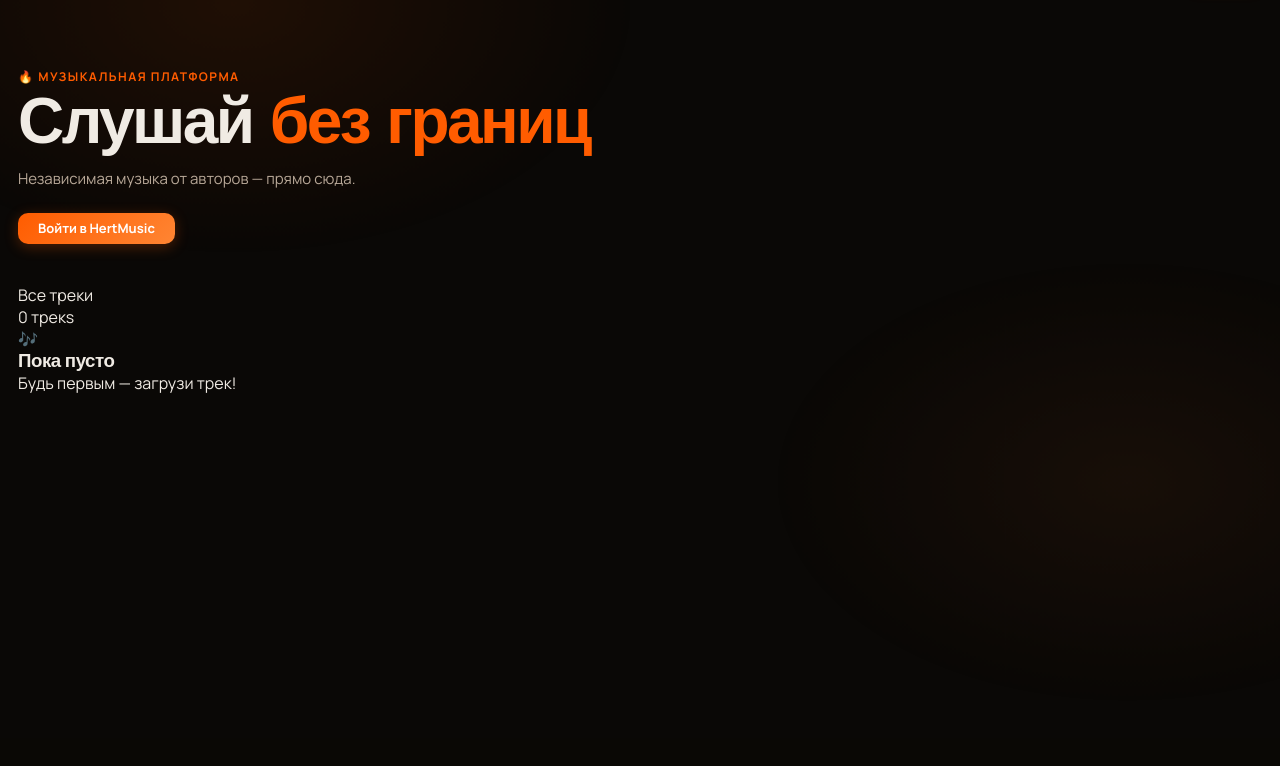
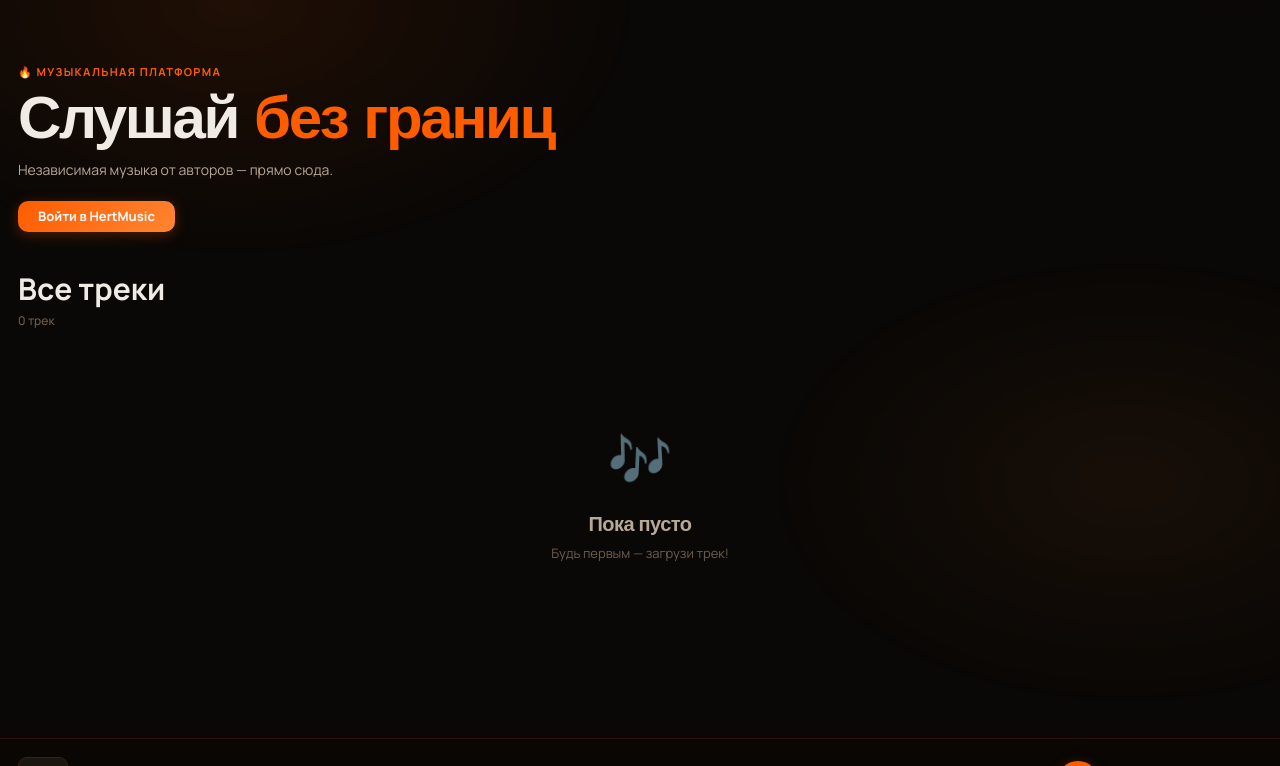
Before and after one commit to zawarkayt/hertmusic, a Flask app: page / in a window 1280 px wide. Shown: the part 62-828 px from the top of the page. Before the commit the page ends 562 px from the top, so only its background shows below. Run offline with Flask 3, Linux system fonts and the light colour scheme.

Commit message:
so i updated css

```diff
--- a/templates/index.html
+++ b/templates/index.html
@@ -1,127 +1,38 @@
 {% extends "base.html" %}
 {% block title %}HertMusic — Слушай всё{% endblock %}
-
-{% block extra_head %}
-<style>
-  .hero {
-    display: flex;
-    flex-direction: column;
-    gap: 4px;
-    margin-bottom: 40px;
-    padding: 40px 0 0;
-  }
-  .hero-eyebrow {
-    font-size: 12px;
-    font-weight: 700;
-    text-transform: uppercase;
-    letter-spacing: 0.12em;
-    color: var(--orange);
-  }
-  .hero-title {
-    font-size: clamp(36px, 7vw, 64px);
-    font-weight: 800;
-    line-height: 1.05;
-    letter-spacing: -0.04em;
-  }
-  .hero-title span { color: var(--orange); }
-  .hero-sub {
-    font-size: 15px;
-    color: var(--text-2);
-    margin-top: 8px;
-    font-weight: 400;
-  }
-  .hero-actions {
-    display: flex;
-    gap: 10px;
-    margin-top: 20px;
-    flex-wrap: wrap;
-  }
-
-  /* ── Equalizer animation on playing card ── */
-  .eq-bars {
-    position: absolute;
-    inset: 0;
-    display: flex;
-    align-items: flex-end;
-    justify-content: center;
-    gap: 3px;
-    padding: 16px;
-    background: rgba(0,0,0,0.55);
-    opacity: 0;
-    transition: opacity 0.2s;
-  }
-  .song-card.playing .eq-bars { opacity: 1; }
-  .eq-bar {
-    width: 4px;
-    background: var(--orange);
-    border-radius: 2px;
-    animation: eqBounce 0.6s ease-in-out infinite alternate;
-  }
-  .eq-bar:nth-child(1) { animation-delay: 0s; }
-  .eq-bar:nth-child(2) { animation-delay: 0.1s; }
-  .eq-bar:nth-child(3) { animation-delay: 0.2s; }
-  .eq-bar:nth-child(4) { animation-delay: 0.05s; }
-  @keyframes eqBounce {
-    from { height: 6px; }
-    to { height: 28px; }
-  }
-
-  /* ── Staggered card animation ── */
-  .song-card {
-    animation: cardIn 0.4s ease both;
-  }
-  @keyframes cardIn {
-    from { opacity: 0; transform: translateY(20px) scale(0.96); }
-    to { opacity: 1; transform: none; }
-  }
-</style>
-{% endblock %}
-
 {% block content %}
 
 <div class="hero">
-  <div class="hero-eyebrow">🔥 Музыкальная платформа</div>
+  <div class="hero-eye">🔥 Музыкальная платформа</div>
   <h1 class="hero-title">Слушай <span>без границ</span></h1>
   <p class="hero-sub">Независимая музыка от авторов — прямо сюда.</p>
   <div class="hero-actions">
     {% if user %}
-      <a href="/upload" class="btn btn-primary">+ Загрузить трек</a>
-      {% if songs %}<button class="btn btn-secondary" onclick="playAll()">▶ Слушать всё</button>{% endif %}
+      <a href="/upload" class="btn btn-primary spa-link">+ Загрузить трек</a>
+      {% if songs %}<button class="btn btn-secondary" onclick="window.playSong(window.playlist[0],0)">▶ Слушать всё</button>{% endif %}
     {% else %}
-      <a href="/login" class="btn btn-primary">Войти в HertMusic</a>
+      <a href="/login" class="btn btn-primary spa-link">Войти в HertMusic</a>
     {% endif %}
   </div>
 </div>
 
-<div class="section-header">
+<div class="sec-hdr">
   <div>
-    <div class="section-title">Все треки</div>
-    <div class="section-subtitle">{{ songs|length }} трек{{ 's' if songs|length != 1 else '' }}</div>
+    <div class="sec-title">Все треки</div>
+    <div class="sec-sub">{{ songs|length }} трек{{ 'ов' if songs|length > 1 else '' }}</div>
   </div>
 </div>
 
 {% if songs %}
-<div class="songs-grid" id="songs-grid">
+<div class="songs-grid">
   {% for song in songs %}
-  <div class="song-card"
-       data-id="{{ song.id }}"
-       data-idx="{{ loop.index0 }}"
-       style="animation-delay: {{ loop.index0 * 0.04 }}s"
-       onclick="handleCardClick({{ loop.index0 }})">
-    <div class="song-cover-wrap">
-      <img class="song-cover"
-           src="/cover/{{ song.id }}"
-           alt="{{ song.title }}"
-           loading="lazy"
-           onerror="this.style.display='none'; this.nextElementSibling.style.display='flex'">
-      <div class="cover-placeholder" style="display:none">🎵</div>
-      <div class="eq-bars">
-        <div class="eq-bar"></div>
-        <div class="eq-bar"></div>
-        <div class="eq-bar"></div>
-        <div class="eq-bar"></div>
-      </div>
-      <button class="song-play-btn" onclick="event.stopPropagation(); handleCardClick({{ loop.index0 }})">
+  <div class="song-card" style="animation-delay:{{ loop.index0 * 0.04 }}s" onclick="handleCard({{ loop.index0 }})">
+    <div class="cover-wrap">
+      <img class="cover-img" src="/cover/{{ song.id }}" alt="{{ song.title }}" loading="lazy"
+           onerror="this.style.display='none';this.nextElementSibling.style.display='flex'">
+      <div class="cover-ph" style="display:none">🎵</div>
+      <div class="eq-bars"><div class="eq-bar"></div><div class="eq-bar"></div><div class="eq-bar"></div><div class="eq-bar"></div></div>
+      <button class="play-fab" onclick="event.stopPropagation();handleCard({{ loop.index0 }})">
         <svg viewBox="0 0 24 24" fill="currentColor"><path d="M8 5v14l11-7z"/></svg>
       </button>
     </div>
@@ -130,45 +41,24 @@
   </div>
   {% endfor %}
 </div>
-
 {% else %}
-<div class="empty-state">
-  <div class="icon">🎶</div>
+<div class="empty">
+  <div class="ico">🎶</div>
   <h3>Пока пусто</h3>
   <p>Будь первым — загрузи трек!</p>
-  {% if user %}
-  <a href="/upload" class="btn btn-primary" style="margin-top:24px">Загрузить трек</a>
-  {% endif %}
+  {% if user %}<a href="/upload" class="btn btn-primary spa-link" style="margin-top:22px">Загрузить трек</a>{% endif %}
 </div>
 {% endif %}
 
-{% endblock %}
-
-{% block scripts %}
 <script>
-  // Build playlist from server data
-  playlist = [
-    {% for song in songs %}
-    {
-      id: {{ song.id }},
-      title: {{ song.title | tojson }},
-      artist: {{ song.artist | tojson }},
-      audio_url: '/stream/{{ song.id }}',
-      cover_url: '/cover/{{ song.id }}'
-    }{% if not loop.last %},{% endif %}
-    {% endfor %}
-  ];
-
-  function handleCardClick(idx) {
-    if (currentIndex === idx) {
-      audio.paused ? audio.play() : audio.pause();
-    } else {
-      playSong(playlist[idx], idx);
-    }
-  }
-
-  function playAll() {
-    if (playlist.length > 0) playSong(playlist[0], 0);
-  }
+window.playlist = [
+  {% for song in songs %}
+  {id:{{ song.id }},title:{{ song.title|tojson }},artist:{{ song.artist|tojson }},audio_url:"/stream/{{ song.id }}",cover_url:"/cover/{{ song.id }}"}{% if not loop.last %},{% endif %}
+  {% endfor %}
+];
+window.handleCard = function(idx){
+  if(window.currentIndex===idx){ window._aud?.()||document.getElementById("aud").paused?document.getElementById("aud").play():document.getElementById("aud").pause(); }
+  else window.playSong(window.playlist[idx],idx);
+};
 </script>
 {% endblock %}
```
